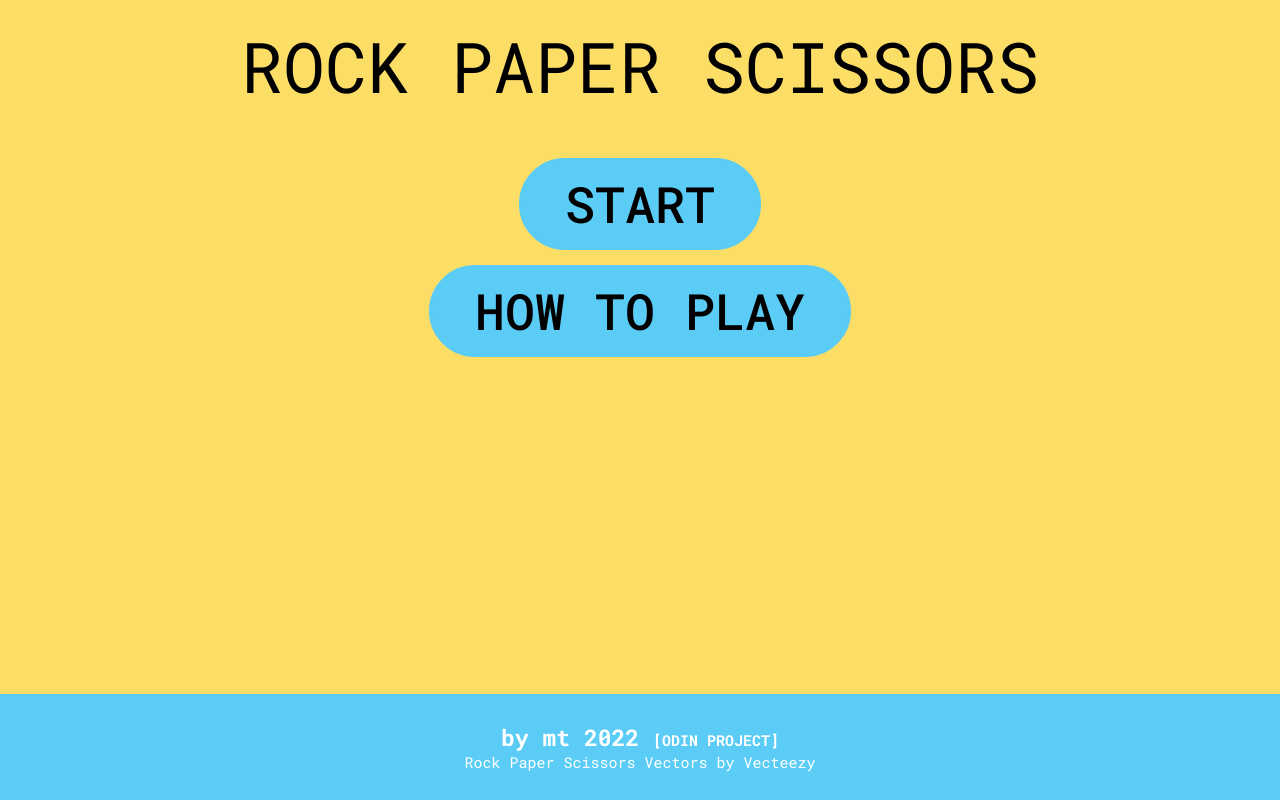
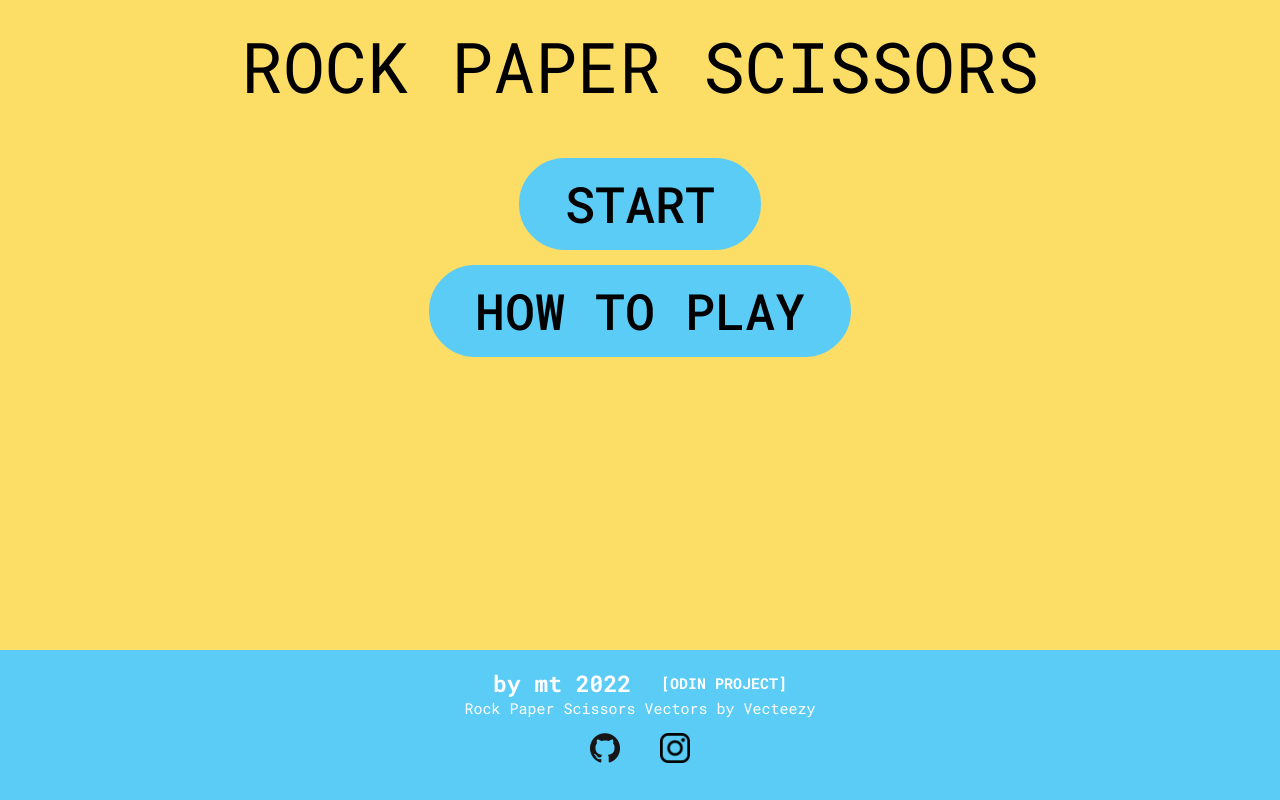
Before and after one commit to Mttt7/Rock-Paper_Scissors, a plain HTML site: page index.html in a window 1280 px wide. Drawn offline with Linux system fonts and the light colour scheme.

Commit message:
add social media links to the footer

```diff
--- a/index.html
+++ b/index.html
@@ -64,6 +64,11 @@
     <div class="footer">
         <div class="text">by mt 2022 <a href="https://www.theodinproject.com/">[ODIN PROJECT]</a></div>
         <a href="https://www.vecteezy.com/free-vector/rock-paper-scissors">Rock Paper Scissors Vectors by Vecteezy</a>
+
+        <div class="social-media-links">
+            <div class="image"><a href="https://github.com/Mttt7/Rock-Paper_Scissors" id="git-link"><img src="images/GitHub-Mark-120px-plus.png"></a></div>
+            <div class="image"><a href="https://www.instagram.com/mt_tt7/" id="ig-link"><img src="images/ig.png"></a></div>
+        </div>
     </div>
 
     <script src="script.js"></script>
--- a/style.css
+++ b/style.css
@@ -167,7 +167,7 @@ padding: 20px;
     align-items: center;
     justify-content: center;
     background-color: #5bccf6;
-    padding: 28px;
+    padding: 18px;
 
 }
 .footer .text{
@@ -190,3 +190,21 @@ padding: 20px;
     text-decoration: none;
     color: white;
 }
+
+.footer .image img{
+    width: 30px;
+    height: 30px;
+}
+
+.footer .text{
+    display: flex;
+    align-items: center;
+    justify-content: center;
+    gap:30px;
+}
+
+.footer .social-media-links{
+    display: flex;
+    gap:40px;
+    padding:15px;
+}
```
Also changed, not shown: images/GitHub-Mark-120px-plus.png (added), images/ig.png (added).
